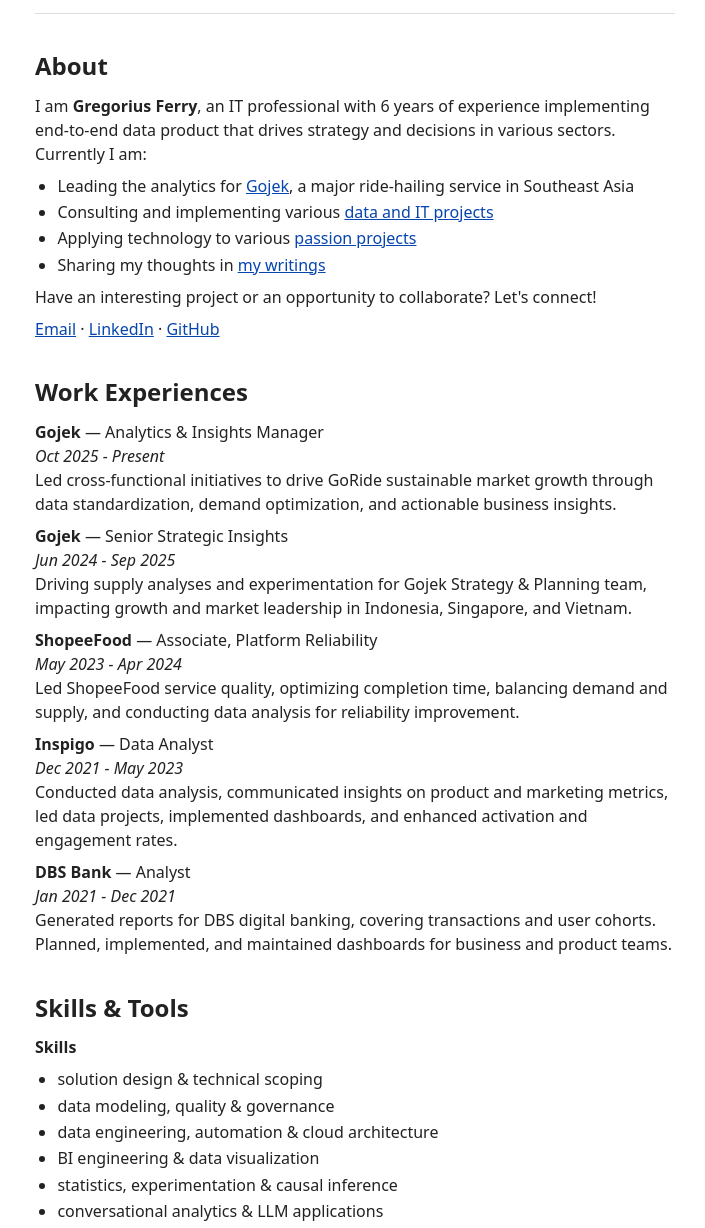
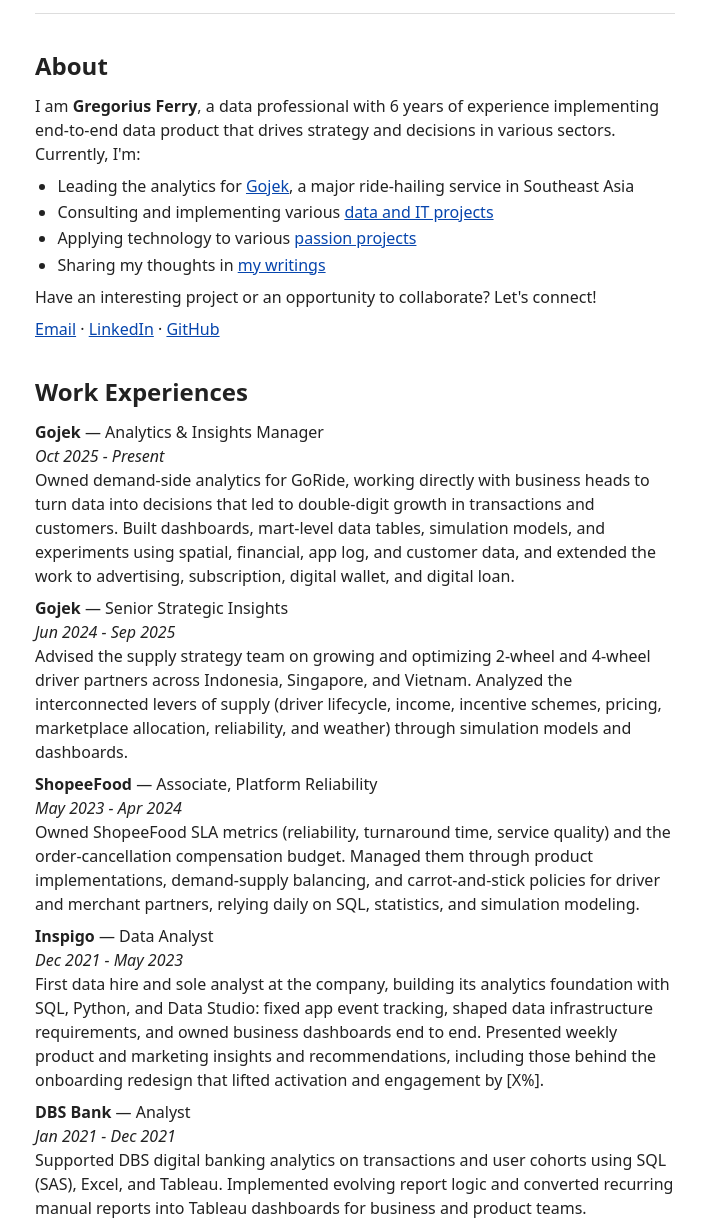
Before and after one commit to grgsferry/grgsferry.github.io, an Eleventy site: page src/index.njk in a window 1280 px wide. Shown: the part 57-1285 px from the top of the page, without its empty margins (285-990 px from the left). Built offline with nearby package versions, Linux system fonts and the light colour scheme; Eleventy itself is replaced by a stand-in of ours; files that its build step writes are made by us from their sources.

Commit message:
Update index page

```diff
--- a/src/index.njk
+++ b/src/index.njk
@@ -5,8 +5,8 @@ section: home
 <h2>About</h2>
 
 <p>
-  I am <b>Gregorius Ferry</b>, an IT professional with 6 years of experience implementing end-to-end data product that drives strategy and decisions in various sectors.
-  Currently I am:
+  I am <b>Gregorius Ferry</b>, a data professional with 6 years of experience implementing end-to-end data product that drives strategy and decisions in various sectors.
+  Currently, I'm:
 </p>
 
 <ul>
@@ -23,31 +23,31 @@ section: home
 <p>
   <b>Gojek</b> &mdash; Analytics &amp; Insights Manager<br />
   <i>Oct 2025 - Present</i><br />
-  Led cross-functional initiatives to drive GoRide sustainable market growth through data standardization, demand optimization, and actionable business insights.
+  Owned demand-side analytics for GoRide, working directly with business heads to turn data into decisions that led to double-digit growth in transactions and customers. Built dashboards, mart-level data tables, simulation models, and experiments using spatial, financial, app log, and customer data, and extended the work to advertising, subscription, digital wallet, and digital loan.
 </p>
 
 <p>
   <b>Gojek</b> &mdash; Senior Strategic Insights<br />
   <i>Jun 2024 - Sep 2025</i><br />
-  Driving supply analyses and experimentation for Gojek Strategy &amp; Planning team, impacting growth and market leadership in Indonesia, Singapore, and Vietnam.
+  Advised the supply strategy team on growing and optimizing 2-wheel and 4-wheel driver partners across Indonesia, Singapore, and Vietnam. Analyzed the interconnected levers of supply (driver lifecycle, income, incentive schemes, pricing, marketplace allocation, reliability, and weather) through simulation models and dashboards.
 </p>
 
 <p>
   <b>ShopeeFood</b> &mdash; Associate, Platform Reliability<br />
   <i>May 2023 - Apr 2024</i><br />
-  Led ShopeeFood service quality, optimizing completion time, balancing demand and supply, and conducting data analysis for reliability improvement.
+  Owned ShopeeFood SLA metrics (reliability, turnaround time, service quality) and the order-cancellation compensation budget. Managed them through product implementations, demand-supply balancing, and carrot-and-stick policies for driver and merchant partners, relying daily on SQL, statistics, and simulation modeling.
 </p>
 
 <p>
   <b>Inspigo</b> &mdash; Data Analyst<br />
   <i>Dec 2021 - May 2023</i><br />
-  Conducted data analysis, communicated insights on product and marketing metrics, led data projects, implemented dashboards, and enhanced activation and engagement rates.
+  First data hire and sole analyst at the company, building its analytics foundation with SQL, Python, and Data Studio: fixed app event tracking, shaped data infrastructure requirements, and owned business dashboards end to end. Presented weekly product and marketing insights and recommendations, including those behind the onboarding redesign that lifted activation and engagement by [X%].
 </p>
 
 <p>
   <b>DBS Bank</b> &mdash; Analyst<br />
   <i>Jan 2021 - Dec 2021</i><br />
-  Generated reports for DBS digital banking, covering transactions and user cohorts. Planned, implemented, and maintained dashboards for business and product teams.
+  Supported DBS digital banking analytics on transactions and user cohorts using SQL (SAS), Excel, and Tableau. Implemented evolving report logic and converted recurring manual reports into Tableau dashboards for business and product teams.
 </p>
 
 <h2>Skills &amp; Tools</h2>
```
